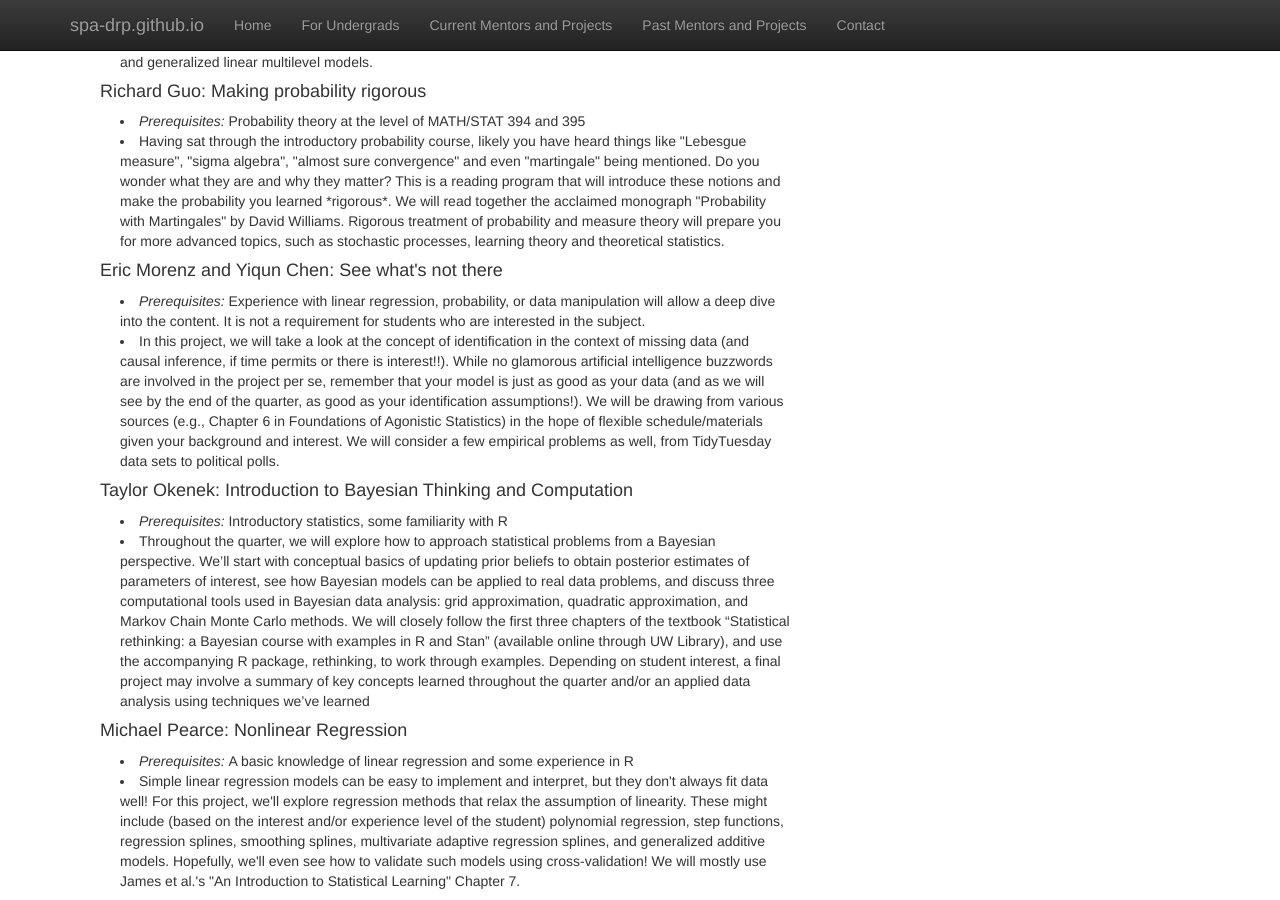
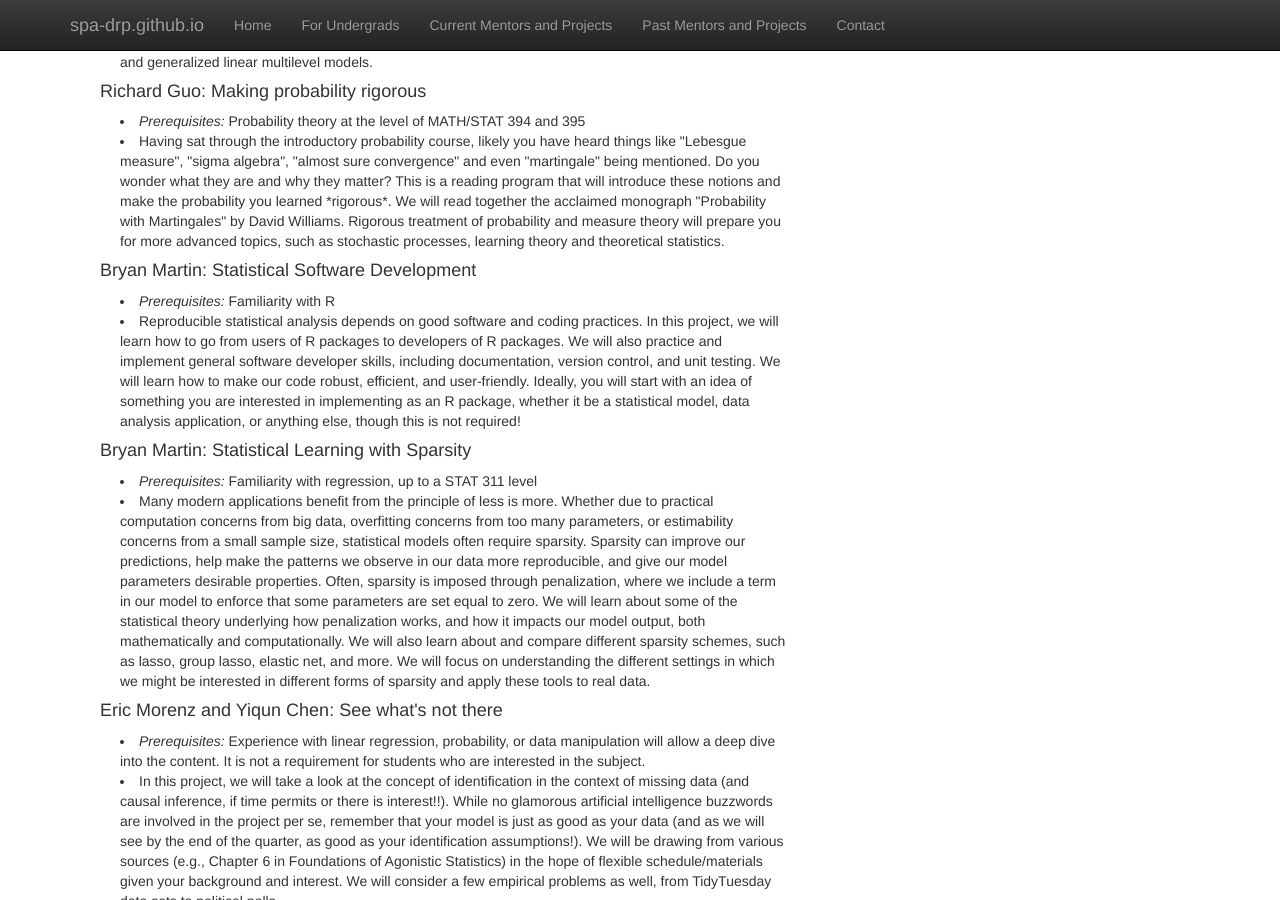
Before and after one commit to SPA-DRP/spa-drp.github.io, a Jekyll site: the page built from currentmentors.html, in a window 1280 px wide and 900 px high, scrolled down 411 px. Built offline with Jekyll 4.4.1, drawn with Linux system fonts in a browser that asks for light colours; nearby versions of some CDN libraries; library files that are not in the unit come from our copies.

Commit message:
Added Bryan

```diff
--- a/currentmentors.html
+++ b/currentmentors.html
@@ -42,6 +42,28 @@ causal inference and generalized linear multilevel models.
     <li style="padding:0px;margin:0px 20px 0px;">
 Having sat through the introductory probability course, likely you have heard things like "Lebesgue measure", "sigma algebra", "almost sure convergence" and even "martingale" being mentioned. Do you wonder what they are and why they matter? This is a reading program that will introduce these notions and make the probability you learned *rigorous*. We will read together the acclaimed monograph "Probability with Martingales" by David Williams. Rigorous treatment of probability and measure theory will prepare you for more advanced topics, such as stochastic processes, learning theory and theoretical statistics.
 
+    </li>
+    </p>
+
+    <h4> Bryan Martin: Statistical Software Development </h4>
+    <p class="content" style="padding:0px;margin:0px 20px 0px;">
+        <li style="padding:0px;margin:0px 20px 0px;"> <i> Prerequisites: </i>
+    Familiarity with R
+    </li>
+    <li style="padding:0px;margin:0px 20px 0px;">
+Reproducible statistical analysis depends on good software and coding practices. In this project, we will learn how to go from users of R packages to developers of R packages. We will also practice and implement general software developer skills, including documentation, version control, and unit testing. We will learn how to make our code robust, efficient, and user-friendly. Ideally, you will start with an idea of something you are interested in implementing as an R package, whether it be a statistical model, data analysis application, or anything else, though this is not required!
+    </li>
+    </p>
+
+    <h4> Bryan Martin: Statistical Learning with Sparsity </h4>
+    <p class="content" style="padding:0px;margin:0px 20px 0px;">
+        <li style="padding:0px;margin:0px 20px 0px;"> <i> Prerequisites: </i>
+      Familiarity with regression, up to a STAT 311 level
+    </li>
+    <li style="padding:0px;margin:0px 20px 0px;">
+      Many modern applications benefit from the principle of less is more. Whether due to practical computation concerns from big data, overfitting concerns from too many parameters, or estimability concerns from a small sample size, statistical models often require sparsity. Sparsity can improve our predictions, help make the patterns we observe in our data more reproducible, and give our model parameters desirable properties.
+
+      Often, sparsity is imposed through penalization, where we include a term in our model to enforce that some parameters are set equal to zero. We will learn about some of the statistical theory underlying how penalization works, and how it impacts our model output, both mathematically and computationally. We will also learn about and compare different sparsity schemes, such as lasso, group lasso, elastic net, and more. We will focus on understanding the different settings in which we might be interested in different forms of sparsity and apply these tools to real data.
     </li>
     </p>
 
```
